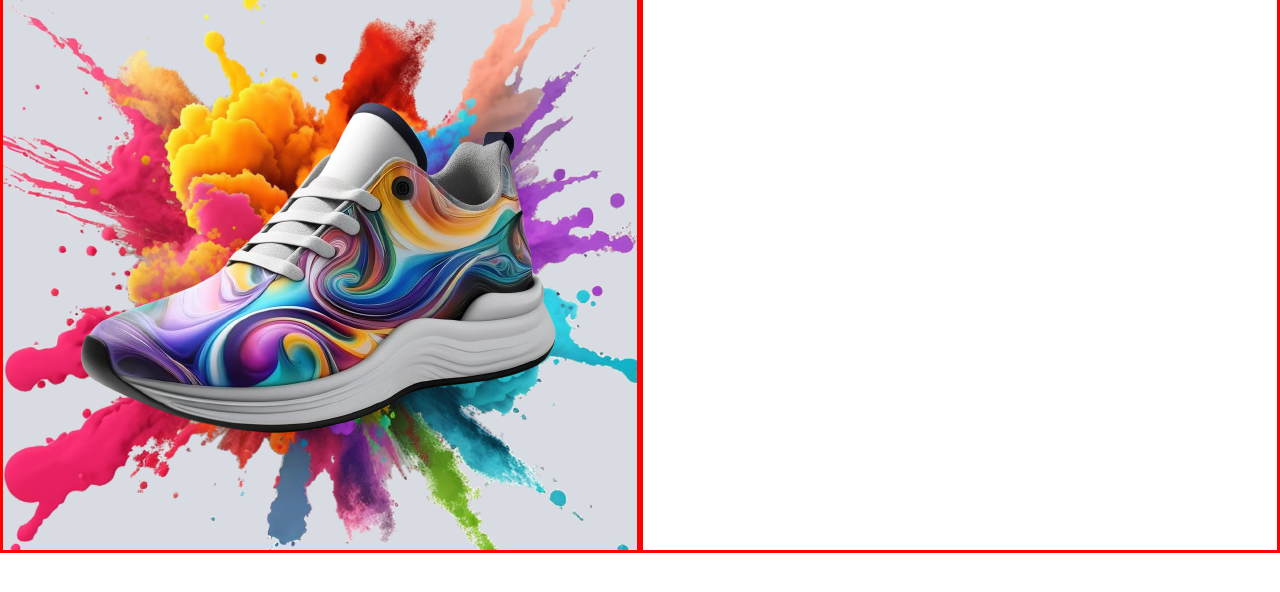
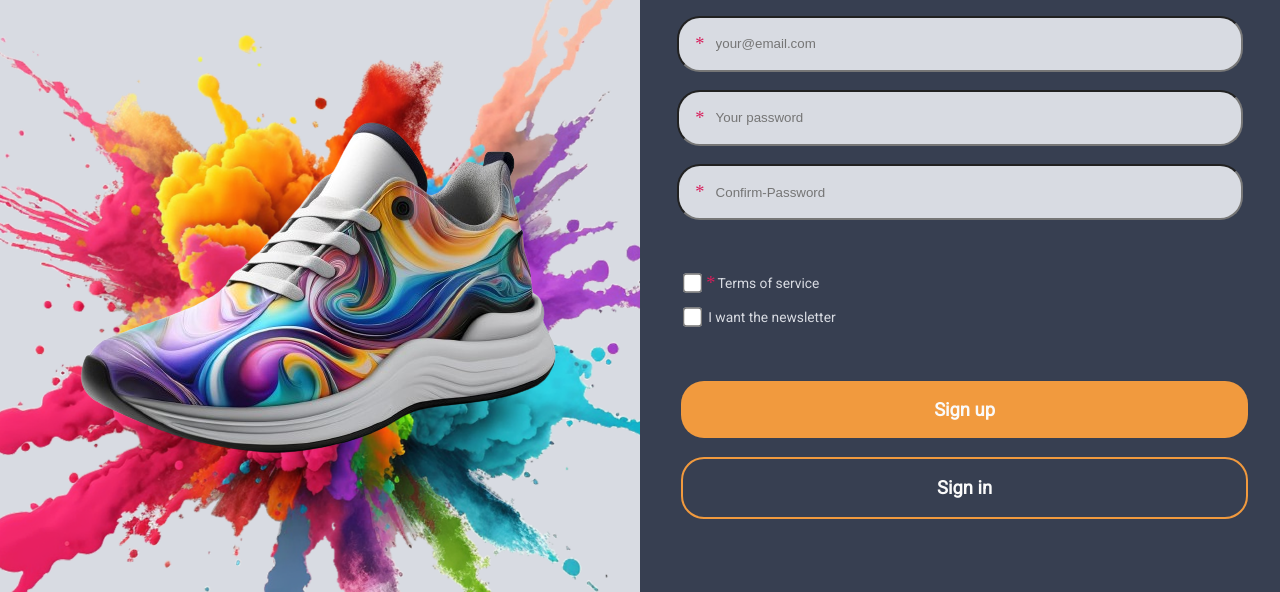
Before and after one commit to mwima1980/RegisterForm, a plain HTML site: page index.html in a window 1280 px wide. Shown: the part 247-839 px from the top of the page. Before the commit the page ends 800 px from the top, so only its background shows below. Drawn offline with Linux system fonts and the light colour scheme.

Commit message:
Formular hinzugefügt

```diff
--- a/index.css
+++ b/index.css
@@ -14,7 +14,6 @@
   font-family: Roboto;
   src: url("./src/Fonts/Roboto-Regular.ttf") format("truetype");
 }
-
 
 /* Typescaling */
 h1 {
@@ -41,7 +40,6 @@ h5 {
   font-family: Roboto;
 }
 h6 {
-
   font-size: 1.331rem;
   font-family: Roboto;
 }
@@ -56,32 +54,31 @@ small {
 
 /* Variablen / Color */
 :root {
-  --color1: #373F51;
-  --color2: #D8DBE2;
-  --color3: #61E786;
-  --color4: #D81E5B;
-  --color5: #F19A3E;
+  --color1: #373f51;
+  --color2: #d8dbe2;
+  --color3: #61e786;
+  --color4: #d81e5b;
+  --color5: #f19a3e;
   --Color1Opa: ;
   --realWhite: #fafafa;
 }
 
 body {
-  height: 100vh;
+  min-height: 100vh;
   display: flex;
   .cont {
     display: flex;
     flex-direction: column;
     justify-content: center;
     align-items: center;
-    border: 3px solid red;
-    width: 100%;
+    min-width: 50%;
   }
   .left {
     gap: 4rem;
     background-color: var(--color2);
     color: var(--color1);
     background-image: url("./src/Public/Splash.png");
-    background-position: center 6.25rem;
+    background-position: center 8.25rem;
     background-repeat: no-repeat;
     background-size: cover;
     .text-container {
@@ -94,27 +91,132 @@ body {
       }
     }
   }
+  .right {
+    background-color: var(--color1);
+    img {
+      height: 6.25rem;
+    }
+    form {
+      display: flex;
+      flex-direction: column;
+      justify-content: center;
+      align-items: center;
+      text-align: left;
+      width: 100%;
+      padding: 4rem 2rem;
+      gap: 3rem;
+      .inputs-container {
+        width: 100%;
+        display: flex;
+        flex-direction: column;
+        gap: 1rem;
+        .input-container {
+          width: 100%;
+          text-align: center;
+          position: relative;
+          &::before {
+            content: "*";
+            color: var(--color4);
+            position: absolute;
+            left: 1rem;
+            top: 50%;
+            transform: translateY(-50%);
+            font-size: 1rem;
+          }
+          input {
+            width: 100%;
+            padding: 1rem 2rem;
+            border-radius: 1.25rem;
+            background-color: var(--color2);
+          }
+        }
+      }
+      label {
+        display: none;
+      }
+      .checkbox-container {
+        color: var(--color2);
+        width: 100%;
+        display: flex;
+        flex-direction: column;
+        gap: 1rem;
+        margin-left: 1rem;
+        .checkbox-service {
+          display: flex;
+          gap: 1rem;
+          position: relative;
+          input {
+            transform: scale(1.5);
+          }
+          &::before {
+            content: "*";
+            color: var(--color4);
+            position: absolute;
+            left: 1.1rem;
+            transform: translateY(-8%);
+            font-size: 1rem;
+          }
+        }
+        .checkbox-newsletter {
+          display: flex;
+          gap: 0.5rem;
+          input {
+            transform: scale(1.5);
+          }
+        }
+      }
+      .buttons-container {
+        width: 100%;
+        display: flex;
+        flex-direction: column;
+        align-items: flex-start;
+        gap: 1rem;
+        margin-left: 0.5rem;
+        .sign-up {
+          width: 100%;
+          button {
+            width: 100%;
+            border: none;
+            border-radius: 1.25rem;
+            background-color: var(--color5);
+            color: var(--realWhite);
+            padding: 1rem 2rem 1rem 2rem;
+            font-family: Roboto;
+            font-weight: bold;
+            font-size: 1rem;
+          }
+        }
+        .sign-in {
+          width: 100%;
+          button {
+            width: 100%;
+            border-radius: 1.25rem;
+            background-color: #373f51;
+            color: var(--realWhite);
+            border: 2px solid var(--color5);
+            padding: 1rem 2rem 1rem 2rem;
+            font-family: Roboto;
+            font-weight: bold;
+            font-size: 1rem;
+          }
+        }
+      }
+    }
+  }
 }
-
 
 /* Media - Queries */
 .container {
   width: 95%;
   padding-left: 1rem;
-  padding-right: 1;
+  padding-right: 1rem;
   margin-left: auto;
   margin-right: auto;
-  border: 3px solid red;
 }
 
-@media (min-width: 576px) {
-  .container {
-    width: 90%;
-  }
-}
 @media (min-width: 768px) {
   .container {
-    width: 85px;
+    width: 95%;
   }
   html {
     font-size: 1.1rem;
@@ -133,14 +235,6 @@ body {
     font-size: 1.15rem;
   }
 }
-@media (min-width: 1400px) {
-  container {
-    width: 70%;
-  }
-  html {
-    font-size: 1.2rem;
-  }
-}
 @media (min-width: 1920px) {
   container {
     width: 60%;
--- a/index.html
+++ b/index.html
@@ -12,8 +12,88 @@
         <h1>SIGN UP</h1>
         <h6>Get your<span> free</span> account!</h6>
       </div>
-      <img class="img-sneaker2" src="./src/Public/Sneaker2.png" alt="Sneaker 2">
+      <img
+        class="img-sneaker2"
+        src="./src/Public/Sneaker2.png"
+        alt="Sneaker 2"
+      />
     </div>
-    <div class="right cont"></div>
+    <div class="right cont">
+      <img src="./src/Public/LogoW.svg" alt="Company Logo" />
+      <form class="container" action="#" method="post">
+        <div class="inputs-container">
+          <div class="input-container">
+            <label for="username">Username</label>
+            <input
+              type="text"
+              name="username"
+              id="username"
+              placeholder="Username"
+            />
+          </div>
+          <div class="input-container">
+            <label for="email">Email</label>
+            <input
+              type="email"
+              name="email"
+              id="email"
+              placeholder="your@email.com"
+            />
+          </div>
+
+          <div class="input-container">
+            <label for="password">Password</label>
+            <input
+              type="password"
+              name="password"
+              id="password"
+              placeholder="Your password"
+            />
+          </div>
+
+          <div class="input-container">
+            <label for="confirm-password">Confirm-Password</label>
+            <input
+              type="password"
+              name="confirm-password"
+              id="confirm-password"
+              placeholder="Confirm-Password"
+            />
+          </div>
+        </div>
+        <div class="checkbox-container">
+          <div class="checkbox-service">
+            <input
+              type="checkbox"
+              name="terms-of-service"
+              id="terms-of-service"
+              value="service"
+            />
+            <label for="terms-of-service">Terms of service</label>
+            <small>Terms of service</small>
+          </div>
+          <div class="checkbox-newsletter">
+            <input
+              type="checkbox"
+              name="i-want-the-newsletter"
+              id="i-want-the-newsletter"
+              value="newsletter"
+            />
+            <label for="i-want-the-newsletter">I want the newsletter</label>
+            <small>I want the newsletter</small>
+          </div>
+        </div>
+        <div class="buttons-container">
+          <div class="sign-up">
+            <label for="up">Sign up</label>
+            <button type="submit" name="sign-up" id="up">Sign up</button>
+          </div>
+          <div class="sign-in">
+            <label for="in">Sign in</label>
+            <button type="button" name="sign-in" id="in">Sign in</button>
+          </div>
+        </div>
+      </form>
+    </div>
   </body>
 </html>
```
